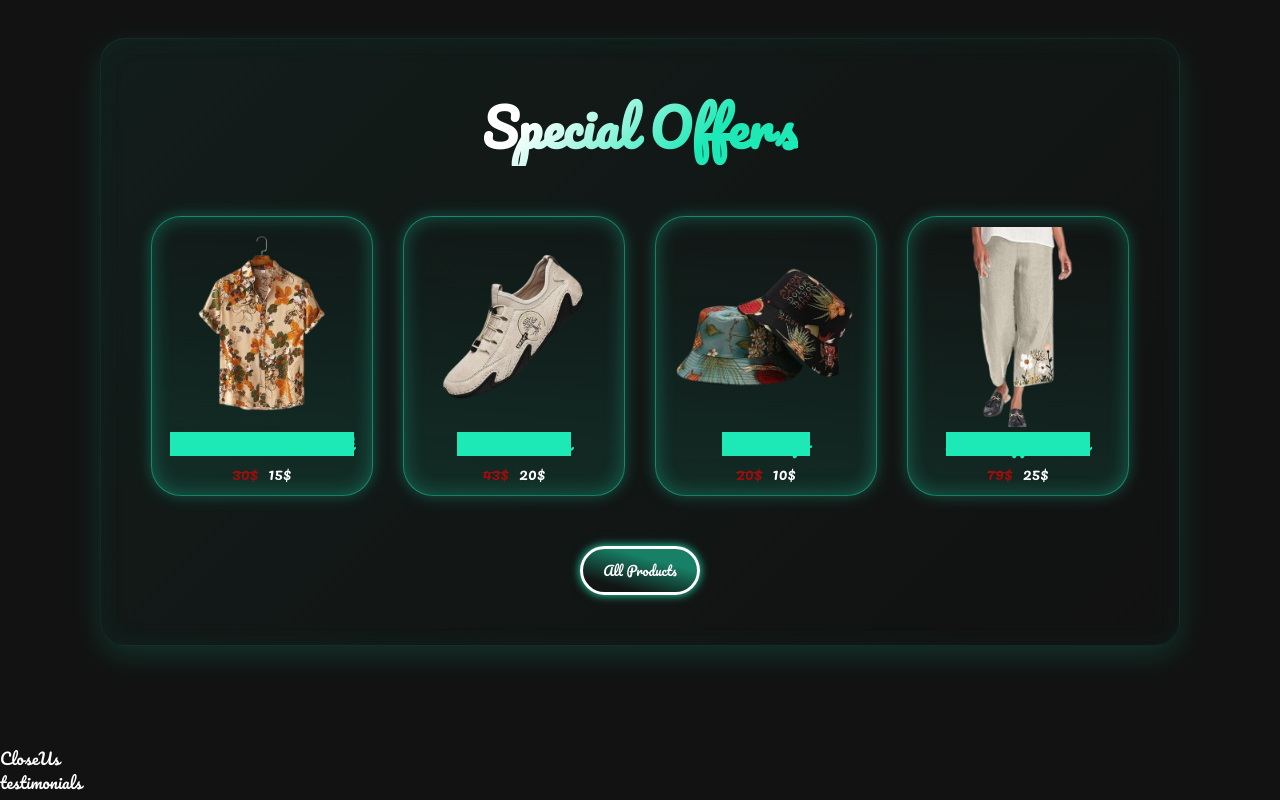
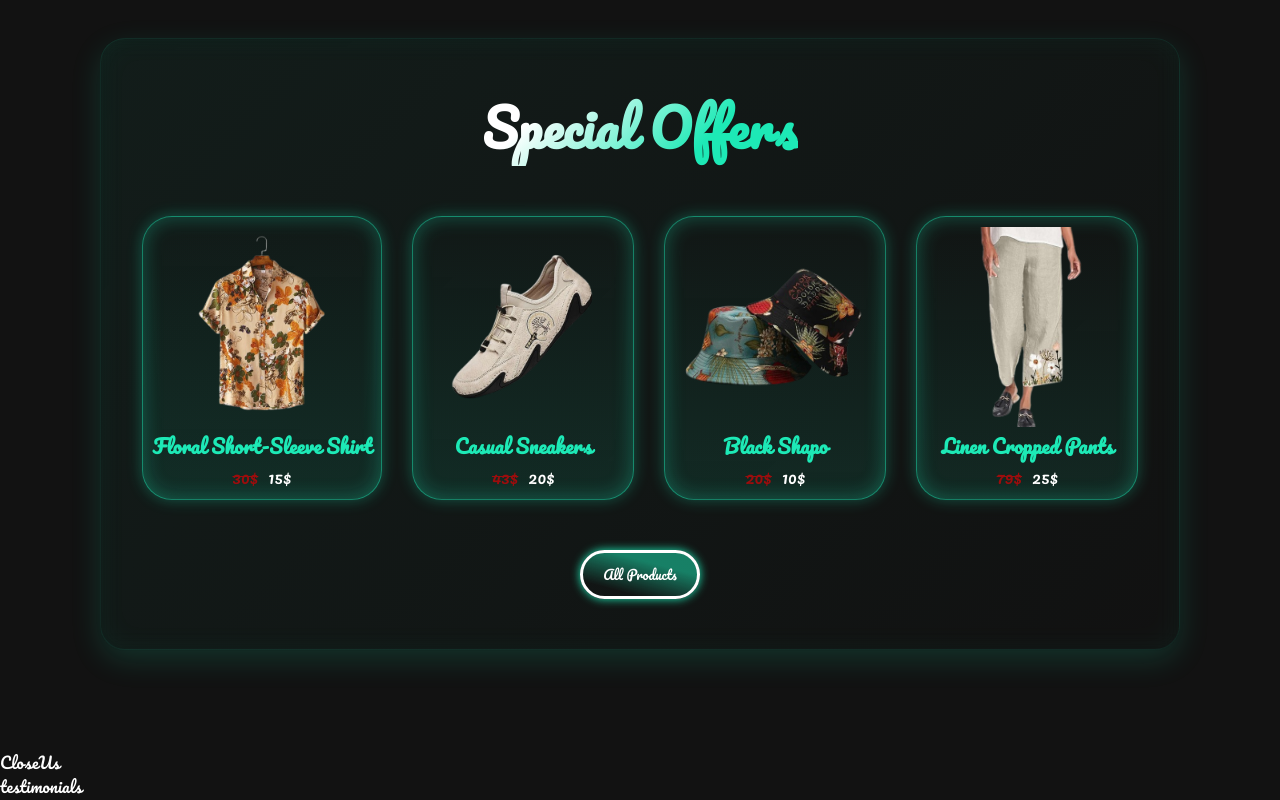
Before and after one commit to aziznefzi/clothing-store-Project, a React (Vite) app: page / in a window 1280 px wide. Shown: the part 2072-2872 px from the top of the page. Built offline with nearby package versions, Linux system fonts and the light colour scheme.

Commit message:
Product Phont Size Update

```diff
--- a/src/app/offers/offers.module.css
+++ b/src/app/offers/offers.module.css
@@ -103,10 +103,8 @@
 }
 
 .ContentOffre .Product h6{
-    font-size: 1rem;
+    font-size: 1.2rem;
     text-align: center;
-    background-color: #1de9b6;
-    max-width: 250px;
 }
 
 .offersContainer button{
@@ -160,11 +158,17 @@
         padding: 20px 5px;
     }
 
+    .offersContainer h4,
+    .offersContainerDark h4{
+        font-size: 1.7rem;
+    }
+
     .ContentOffre .Product img {
         width: 120px;
     }
 
     .ContentOffre .Product h6{
         font-size: 0.9rem;
+        width: 200px;
     }
 }
```
